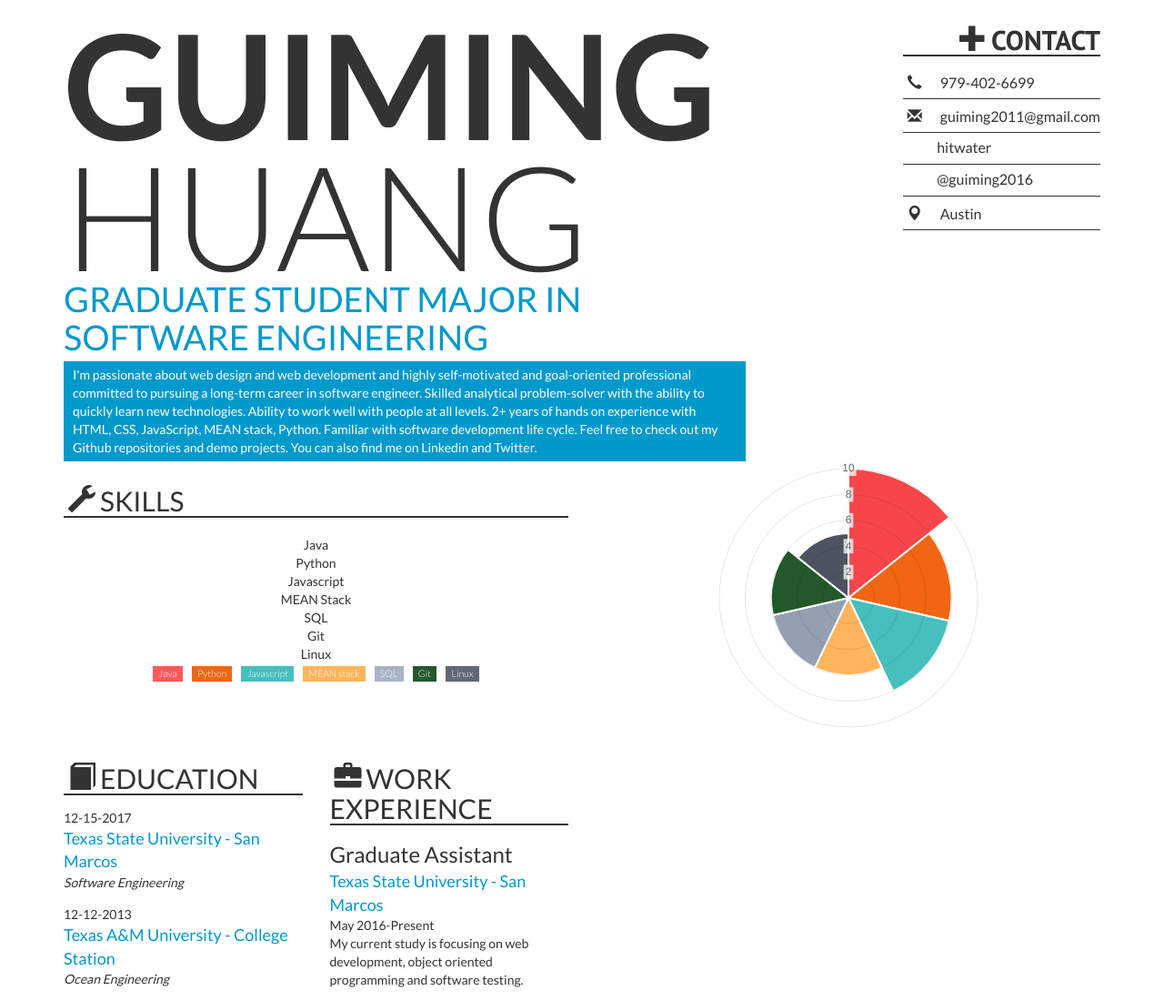
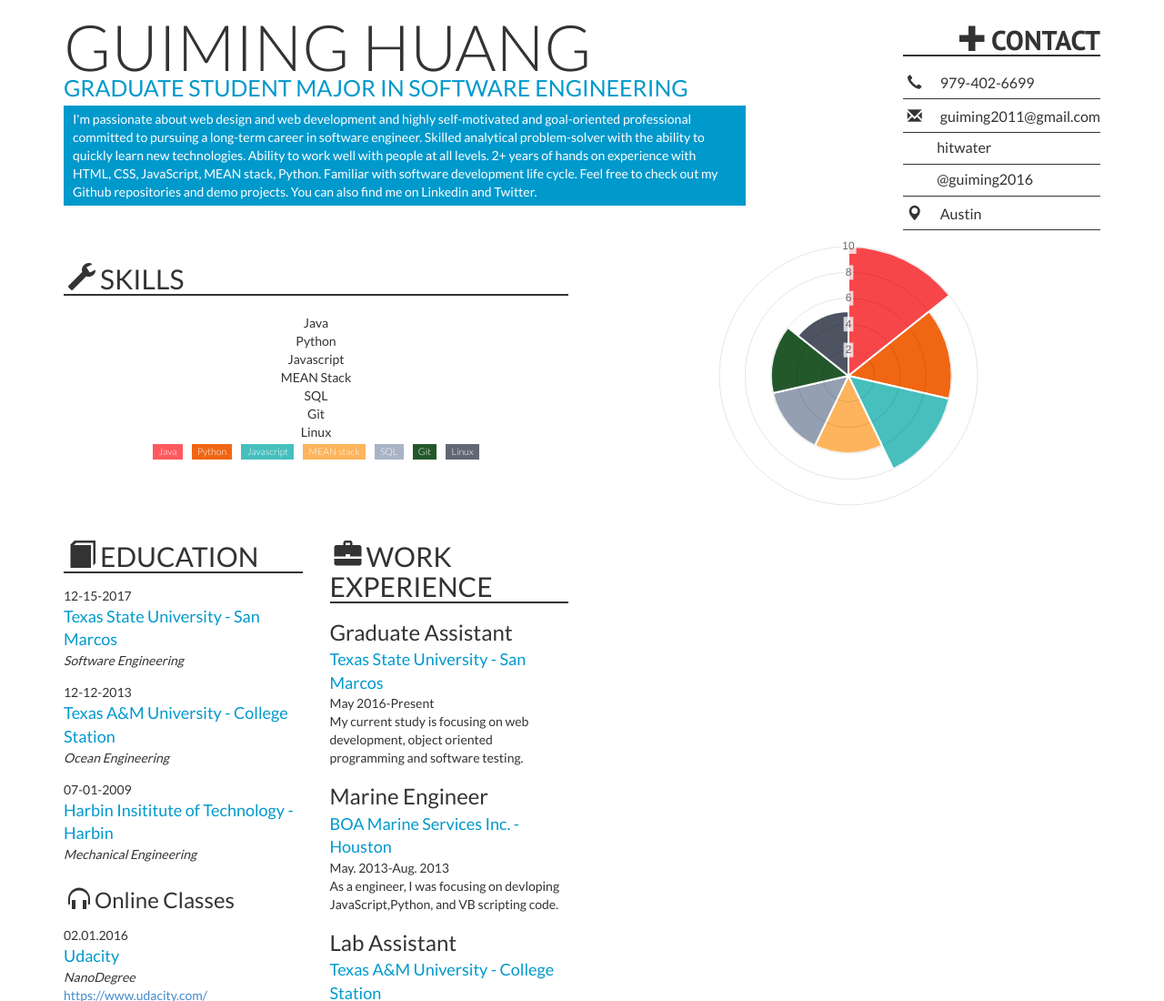
Before and after one commit to hitwater/hitwater.github.io, a plain HTML site: page index.html in a window 1280 px wide. Shown: the top 1100 px of the page at 91% size. Drawn offline with Linux system fonts and the light colour scheme; some packages are replaced by stand-ins of ours; some icons are missing; a web font is replaced by a local one.

Commit message:
Update style-new.css

```diff
--- a/css/style-new.css
+++ b/css/style-new.css
@@ -21,7 +21,7 @@ span {
 }
 
 .header-info h1{
-  font-size: 160px;
+  font-size: 60px;
   line-height:0.9;
   margin:0;
   display:inline;
@@ -41,7 +41,7 @@ span {
   padding: 5px 10px;
 }
 .first-name{
-  font-weight:700;
+  font-weight:300;
 }
 .last-name{
   font-weight:300;
@@ -330,10 +330,10 @@ span.entry-location{
     text-align: left;
   }
   .header-info h1{
-    font-size: 160px;
+    font-size: 70px;
   }
   .header-info h2{
-    font-size: 38px;
+    font-size: 25px;
   }
   .header-info .welcome-message{
     width: 100%;
```
